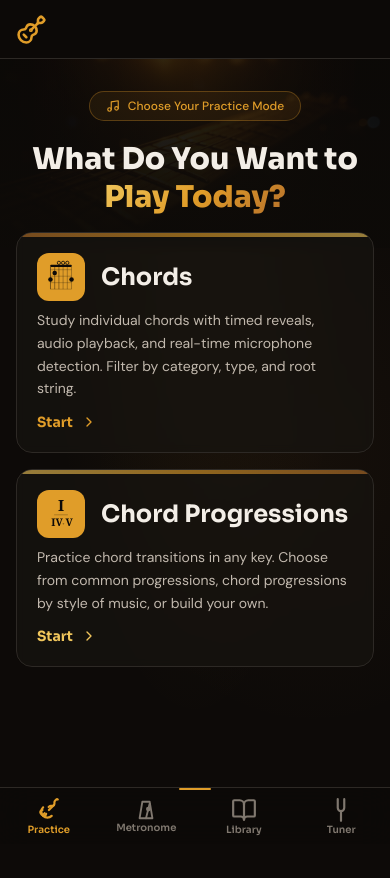
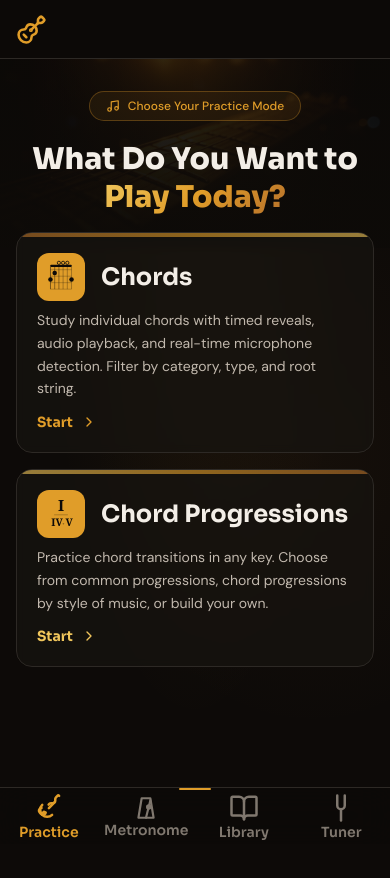
Before and after one commit to randysoller/FretMaster, a React (Vite) app: page / in a window 390 px wide. Shown: the top 878 px of the page. Built offline with nearby package versions, Linux system fonts and the light colour scheme.

Commit message:
Enlarge mobile tab bar icons and text by 4pts

```diff
--- a/src/components/features/MetronomeDropdown.tsx
+++ b/src/components/features/MetronomeDropdown.tsx
@@ -99,8 +99,8 @@ export default function MetronomeDropdown({ position = 'top' }: { position?: 'to
           }`}
           title="Metronome"
         >
-          <MetronomeIcon className="size-[22px]" />
-          <span className="text-[10px] font-display font-semibold leading-none">Metronome</span>
+          <MetronomeIcon className="size-[26px]" />
+          <span className="text-[14px] font-display font-semibold leading-none">Metronome</span>
           {store.isPlaying && (
             <span className="absolute top-0 left-1/2 -translate-x-1/2 w-8 h-[2px] rounded-full bg-[hsl(142_71%_45%)]" />
           )}
--- a/src/components/layout/MobileTabBar.tsx
+++ b/src/components/layout/MobileTabBar.tsx
@@ -50,8 +50,8 @@ export default function MobileTabBar() {
             : 'text-[hsl(var(--text-muted))] active:text-[hsl(var(--text-default))]'
         }`}
       >
-        <Icon className="size-[26px]" />
-        <span className="text-[10px] font-display font-semibold leading-none">{tab.label}</span>
+        <Icon className="size-[30px]" />
+        <span className="text-[14px] font-display font-semibold leading-none">{tab.label}</span>
         {isActive && (
           <span className="absolute top-0 left-1/2 -translate-x-1/2 w-8 h-[2px] rounded-full bg-[hsl(var(--color-primary))]" />
         )}
```
